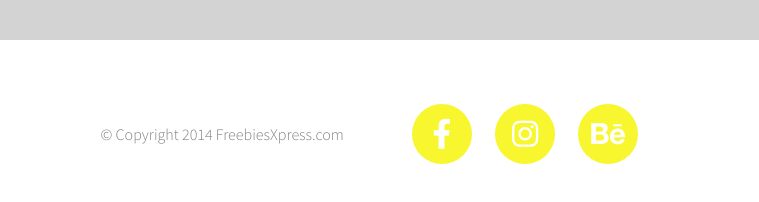
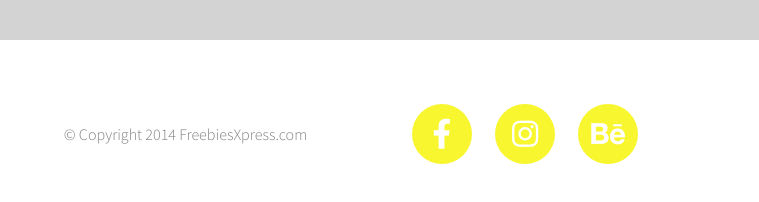
Before and after one commit to lukasz-janus/Zadanie_4, a website: page index.html in a window 1280 px wide. Shown: the part 2453-2655 px from the top of the page, 115-874 px from the left. Drawn offline with Linux system fonts and the light colour scheme.

Commit message:
Remove empty right column in footer section

```diff
--- a/index.html
+++ b/index.html
@@ -135,19 +135,17 @@
         </div>
         <footer>
             <div class="container">
-                <div class="row justify-content-center align-items-center">
-                    <div class="col-md-12 col-lg-3">
+                <div class="row justify-content-start align-items-center">
+                    <div class="col-md-12 col-lg-3 offset-lg-1">
                         <p>&copy; Copyright 2014 FreebiesXpress.com</p>
                     </div>
-                    <div class="col-md-12 col-lg-3">
+                    <div class="col-md-12 col-lg-4">
                         <ul>
                             <li><a href="#"><i class="fab fa-facebook-f"></i>Facebook</a></li>
                             <li><a href="#"><i class="fab fa-instagram"></i>Instagram</a></li>
                             <li><a href="#"><i class="fab fa-behance"></i>Behance</a></li>
                         </ul>
                     </div>
-                    <div class="col-md-12 col-lg-3">
-                    </div>
                 </div>
             </div>
         </footer>
--- a/sass/style.scss
+++ b/sass/style.scss
@@ -198,5 +198,5 @@ i.fab:hover {
 }
 
 footer p {
-    text-align: left;
+    text-align: center;
 }
```
Also changed, not shown: css/style.css.
